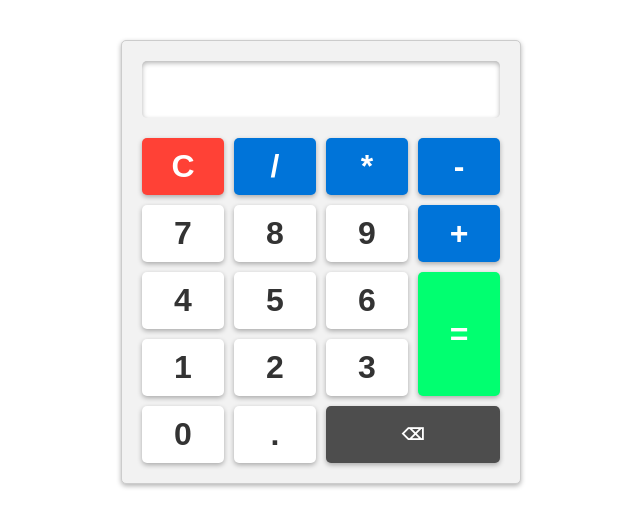
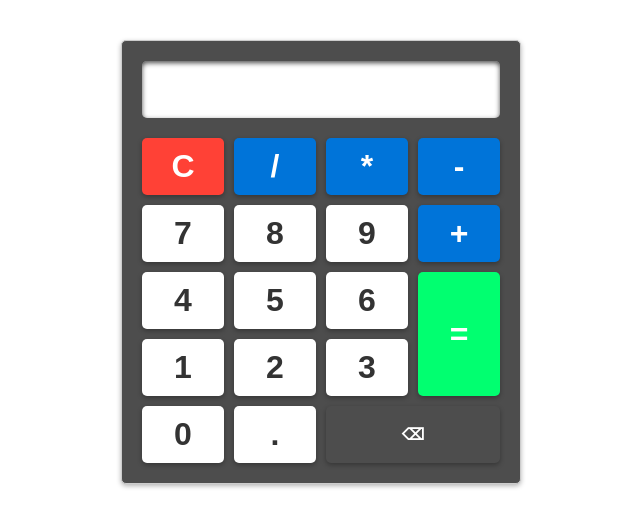
Before and after one commit to adam-rifai/basic-calculator, a plain HTML site: page index.html in a window 1280 px wide. Shown: the whole page, without its empty margins (319-959 px from the left). Drawn offline with Linux system fonts and the light colour scheme.

Commit message:
version 1.2

```diff
--- a/style.css
+++ b/style.css
@@ -4,7 +4,7 @@
 }
 
 .calculator {
-  background-color: #f2f2f2;
+  /* background-color: #f2f2f2; */
   padding: 20px;
   max-width: 400px;
   margin: 0px auto;
@@ -12,6 +12,8 @@
   box-shadow: 0px 2px 5px rgba(0, 0, 0, 0.3);
   border-radius: 5px;
   margin-top: 40px;
+  /* this background color was added in the second version*/
+  background-color: hsl(0, 0%, 30%);
 }
 
 .input {
@@ -19,7 +21,7 @@
   padding: 10px;
   border: none;
   outline: none;
-  box-shadow: inset 0px 2px 5px rgba(0, 0, 0, 0.3);
+  box-shadow: inset 0px 2px 5px rgba(0, 0, 0, 0.7);
   font-size: 2rem;
   border-radius: 5px;
 }
@@ -45,6 +47,9 @@ button {
 
 button:hover {
   background-color: #ddd;
+}
+button:active {
+  opacity: 0.7;
 }
 .clear {
   background-color: #ff4136;
```
